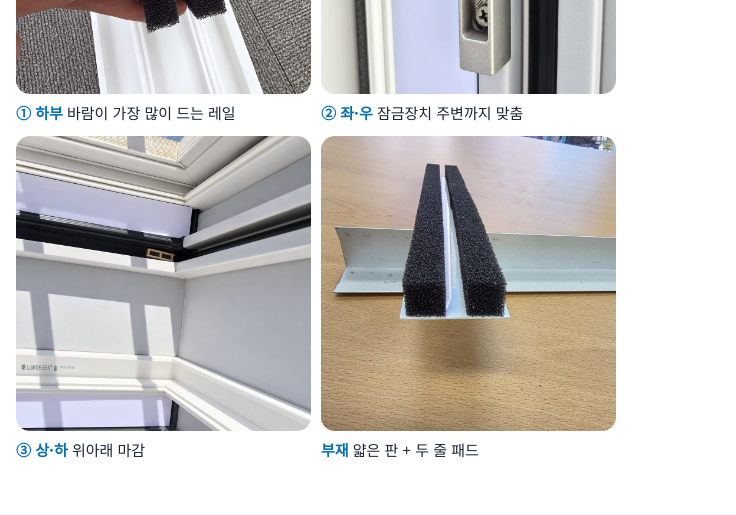
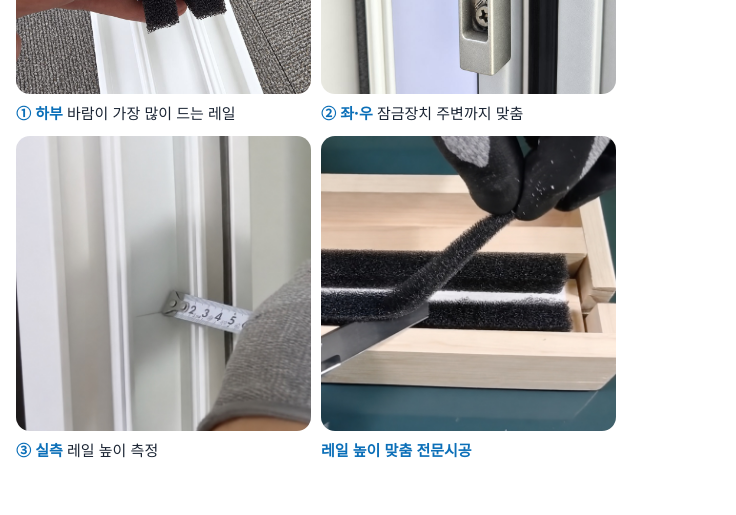
Before and after one commit to 2semo/tumguard-landing, a plain HTML site: page index.html in a window 1280 px wide. Shown: the part 5140-5655 px from the top of the page, 544-1280 px from the left. Drawn offline with Linux system fonts and the light colour scheme.

Commit message:
Update custom installation process images

```diff
--- a/index.html
+++ b/index.html
@@ -272,12 +272,12 @@ a:focus-visible{outline:3px solid #0B6FB8;outline-offset:2px}
 <figcaption style="font-size: 15px"><strong style="color: #0B6FB8">② 좌·우</strong> 잠금장치 주변까지 맞춤</figcaption>
 </figure>
 <figure style="margin: 0; display: flex; flex-direction: column; gap: 6px">
-<img src="images/topbottom.jpg" alt="창틀 상부와 하부를 마감한 모습" style="width: 100%; aspect-ratio: 1 / 1; object-fit: cover; border-radius: 14px; display: block">
-<figcaption style="font-size: 15px"><strong style="color: #0B6FB8">③ 상·하</strong> 위아래 마감</figcaption>
+<img src="images/rail-height-measure.jpg" alt="줄자로 창틀 레일 높이를 실측하는 모습" style="width: 100%; aspect-ratio: 1 / 1; object-fit: cover; border-radius: 14px; display: block">
+<figcaption style="font-size: 15px"><strong style="color: #0B6FB8">③ 실측</strong> 레일 높이 측정</figcaption>
 </figure>
 <figure style="margin: 0; display: flex; flex-direction: column; gap: 6px">
-<img src="images/product_end.jpg" alt="틈가드 부재 단면: 얇은 판 위에 두 줄 패드" style="width: 100%; aspect-ratio: 1 / 1; object-fit: cover; border-radius: 14px; display: block">
-<figcaption style="font-size: 15px"><strong style="color: #0B6FB8">부재</strong> 얇은 판 + 두 줄 패드</figcaption>
+<img src="images/custom-cutting.jpg" alt="레일 높이에 맞춰 틈가드 부재를 재단하는 모습" style="width: 100%; aspect-ratio: 1 / 1; object-fit: cover; border-radius: 14px; display: block">
+<figcaption style="font-size: 15px"><strong style="color: #0B6FB8">레일 높이 맞춤 전문시공</strong></figcaption>
 </figure>
 </div>
 </div>
```
Also changed, not shown: images/custom-cutting.jpg (added), images/rail-height-measure.jpg (added).
